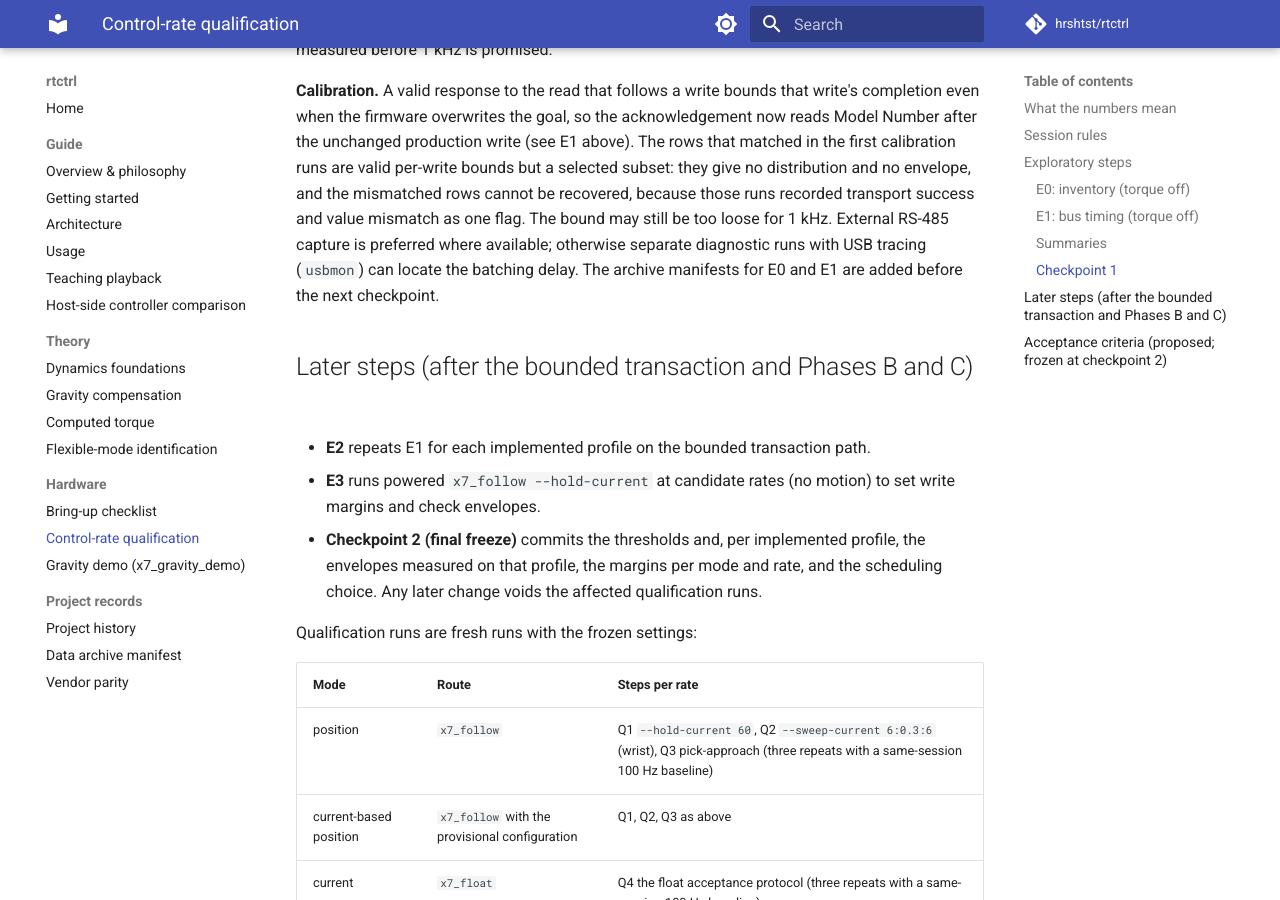
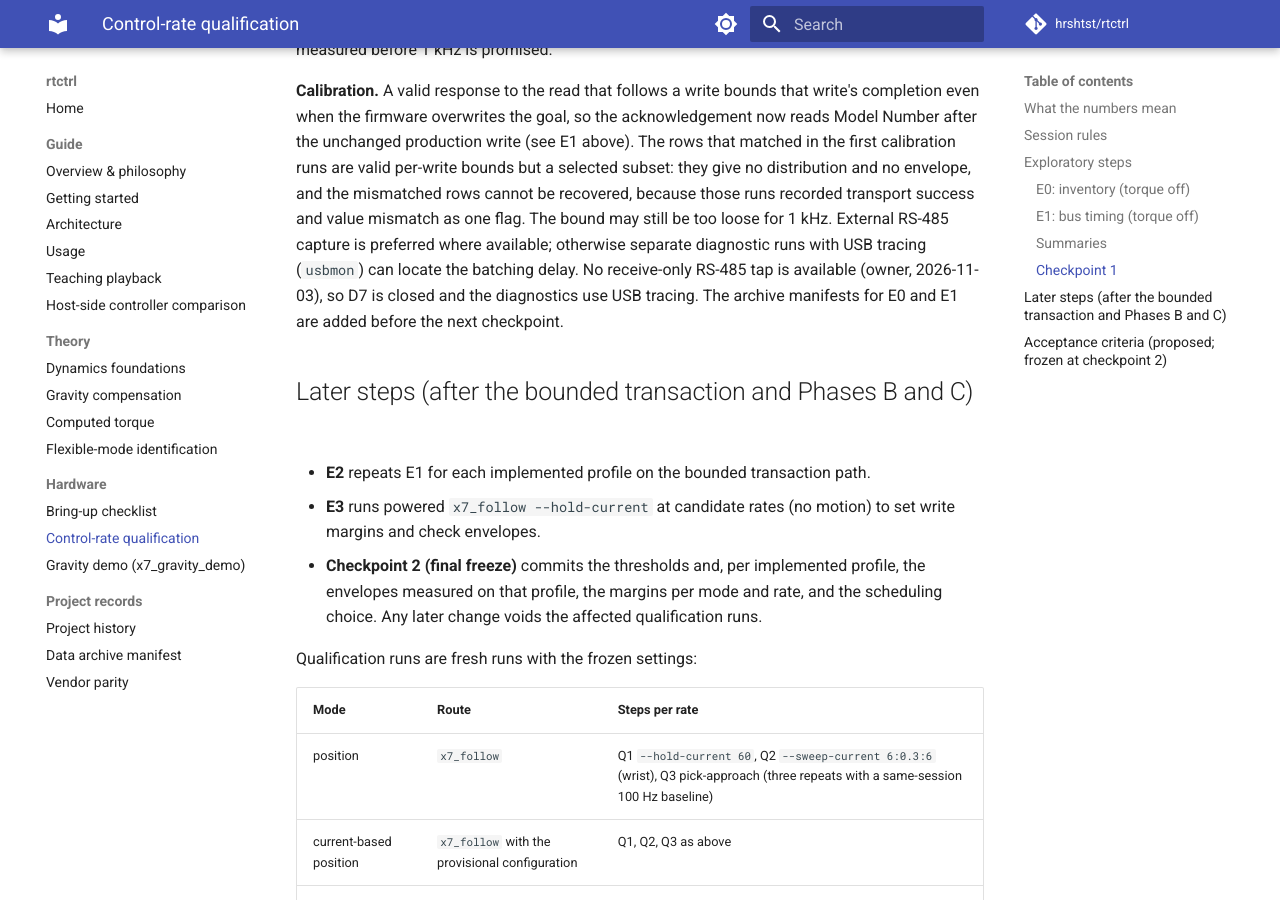
Before and after one commit to hrshtst/rtctrl, an MkDocs documentation site: the page built from docs/hardware/control-rate.md, in a window 1280 px wide and 900 px high, scrolled down 5315 px. Built offline with MkDocs 1.6.1 and Material for MkDocs 9.7.7, drawn with Linux system fonts in a browser that asks for light colours; comment, search, counter and statistics services are not loaded.

Commit message:
docs(control-rate): close D7 and correct the 500 Hz wording
No receive-only RS-485 tap is available, so D7 is closed and the
batching-delay diagnostics use USB tracing. The history timeline no
longer says 200 Hz is the highest rate any profile sustains: 200 Hz is
the highest rate that passes every criterion, while some 500 Hz runs
kept their frequency but failed the headroom criterion.

Claude-Session: https://claude.ai/code/session_019n1vHmKvqcQXktHbT1RjBu

```diff
--- a/docs/hardware/control-rate.md
+++ b/docs/hardware/control-rate.md
@@ -244,8 +244,9 @@ envelope, and the mismatched rows cannot be recovered, because those runs
 recorded transport success and value mismatch as one flag. The bound may
 still be too loose for 1 kHz. External RS-485 capture is preferred where
 available; otherwise separate diagnostic runs with USB tracing (`usbmon`) can
-locate the batching delay. The archive manifests for E0 and E1 are added
-before the next checkpoint.
+locate the batching delay. No receive-only RS-485 tap is available (owner,
+2026-11-03), so D7 is closed and the diagnostics use USB tracing. The archive
+manifests for E0 and E1 are added before the next checkpoint.
 
 ## Later steps (after the bounded transaction and Phases B and C)
 
```
Also changed, not shown: docs/records/history.md (+1 -1 lines).
